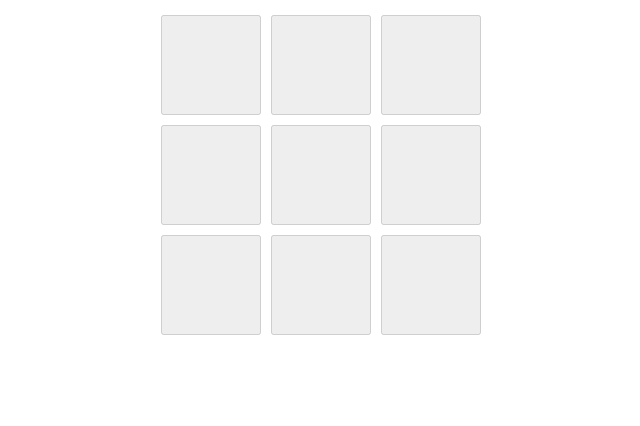
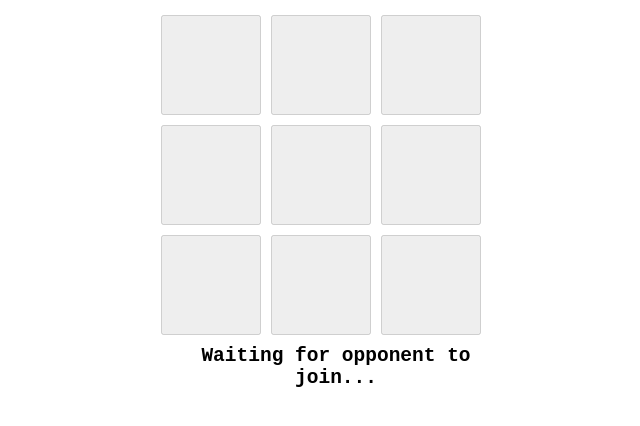
Before and after one commit to technobaba418/tictactoe, a website: page public/index.html in a window 1280 px wide. Shown: the part 112-538 px from the top of the page, without its empty margins (304-944 px from the left). Drawn offline with nearby package versions, Linux system fonts and the light colour scheme; no server answers.

Commit message:
Update index.html

```diff
--- a/public/index.html
+++ b/public/index.html
@@ -12,7 +12,7 @@
     H2{
       font-size:50;
       font-family:monospace;
-      color:white;
+      color:BLACK;
     }
   </style>
   <body><br><br><br>
```
